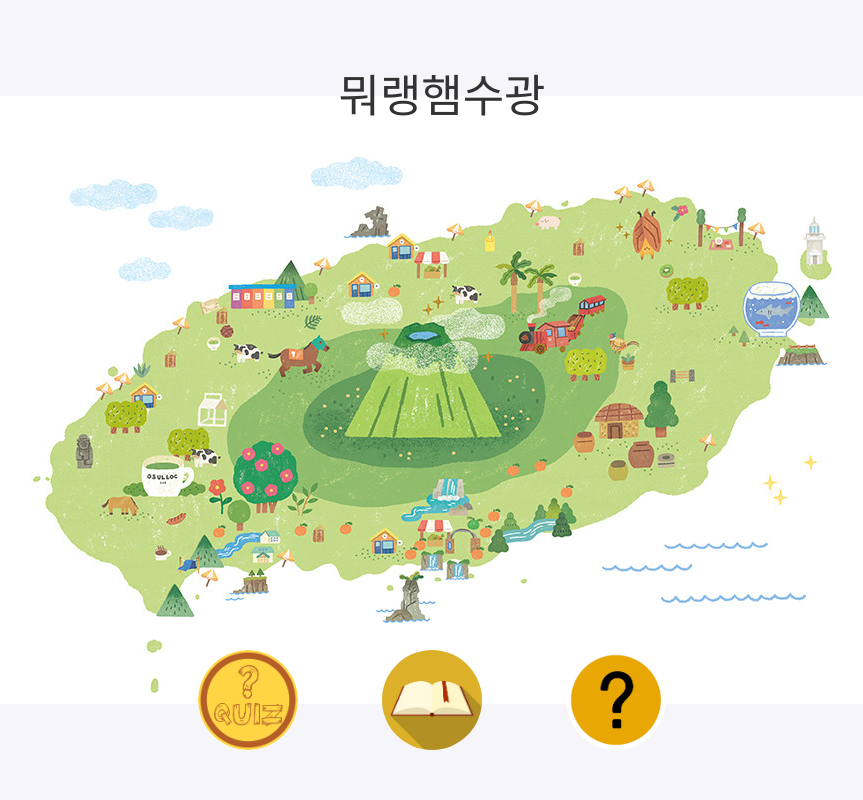
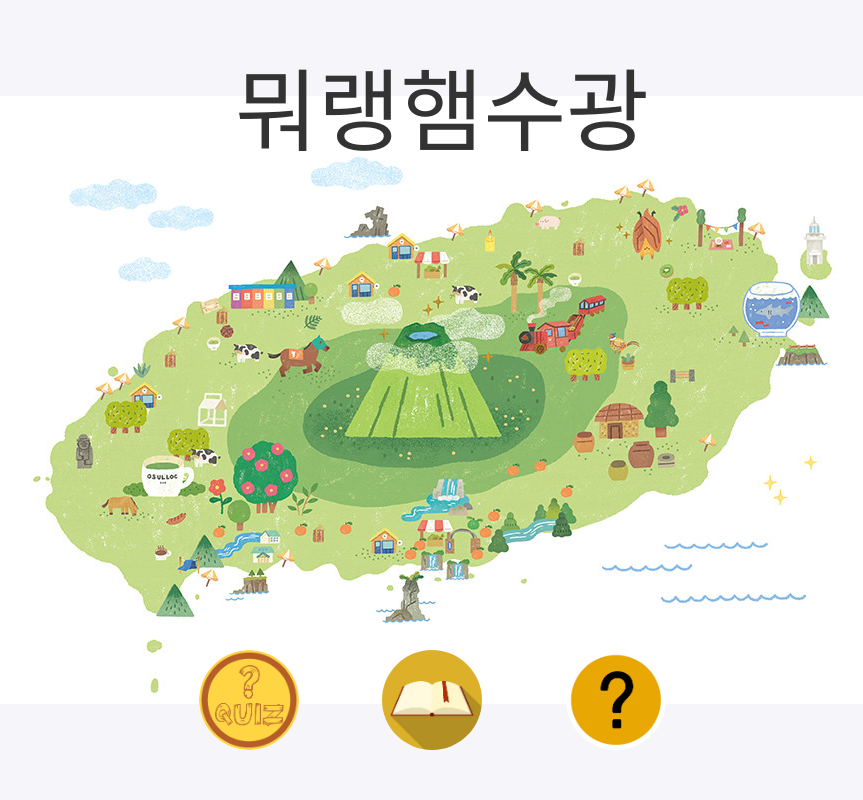
Before and after one commit to hurjeesic/Anjfodgoatnrhkd, a Django app: page / in a window 1280 px wide. Shown: the whole page, without its empty margins (208-1071 px from the left). Run offline with Django 3.2, Linux system fonts and the light colour scheme; some libraries are stand-ins or nearby versions; some web fonts are replaced.

Commit message:
폰트변경

```diff
--- a/quiz/static/css/quiz.css
+++ b/quiz/static/css/quiz.css
@@ -1,8 +1,16 @@
+@font-face { font-family: 'YunTaemin'; src: url('https://cdn.jsdelivr.net/gh/projectnoonnu/noonfonts_two@1.0/YunTaemin.woff') format('woff'); font-weight: normal; font-style: normal; }
+@font-face { font-family: 'BRRA_R'; src: url('https://cdn.jsdelivr.net/gh/projectnoonnu/noonfonts_seven@1.2/BRRA_R.woff') format('woff'); font-weight: normal; font-style: normal; }
+
+* {
+  font-family: 'BRRA_R';
+}
+
 .page_header {
-    margin-top: 45px;
+    margin-top: 30px;
     padding: 20px 20px 20px 40px;
     text-align: center;
-    font-size: 45px;
+    font-size: 90px;
+    font-family: 'YunTaemin';
 }
 
 .abc > img {
```
